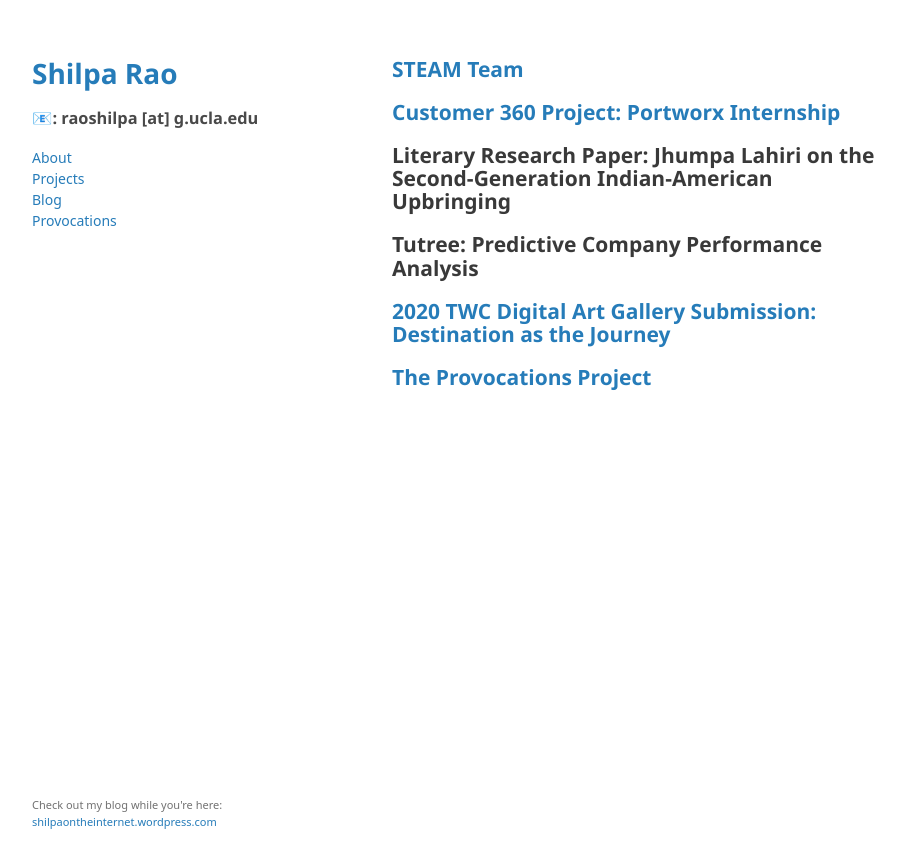
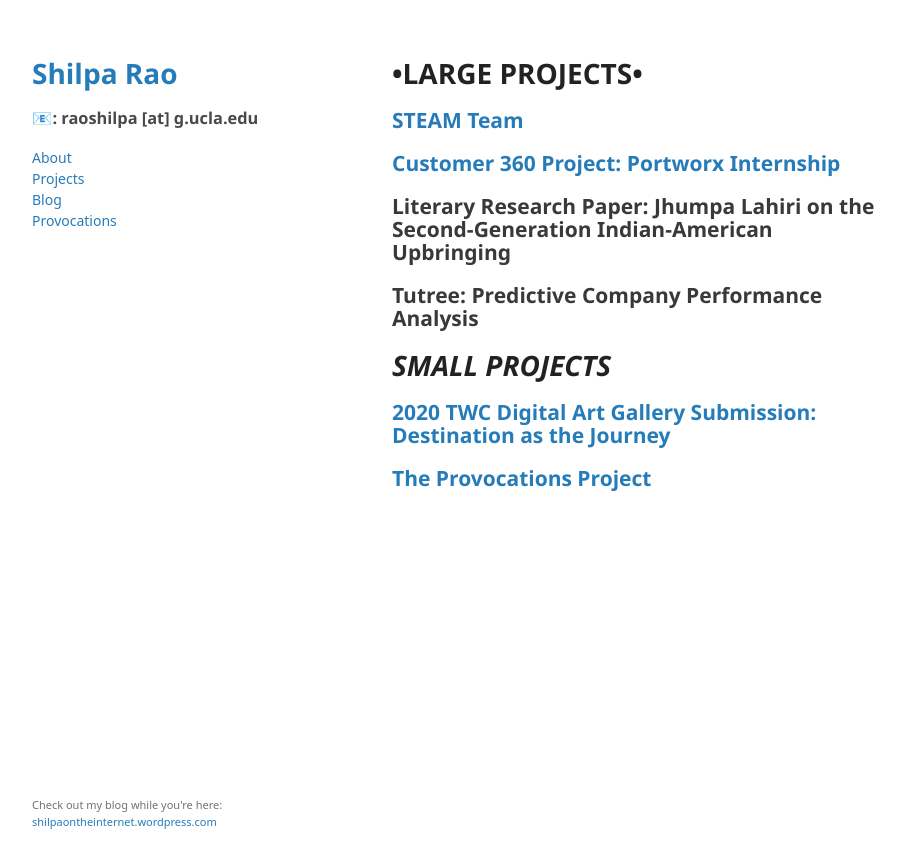
Before and after one commit to shxlpa/raoshilpa.github.io, a Jekyll site: the page built from projects.md, in a window 1280 px wide. Shown: the top 868 px of the page, without its empty margins (178-1083 px from the left). Built offline with Jekyll 4.4.1, drawn with Linux system fonts in a browser that asks for light colours; some web fonts are replaced; our own code applies the rules of GitHub Pages for plain Markdown files; a script that is not in the unit is left out.

Commit message:
projects

```diff
--- a/projects.md
+++ b/projects.md
@@ -4,6 +4,7 @@ layout: default
 title: Projects
 permalink: /projects/
 --- -->
+# •LARGE PROJECTS•
 
 ## [STEAM Team](steamteam)
 
@@ -13,6 +14,9 @@ permalink: /projects/
 
 ## Tutree: Predictive Company Performance Analysis
 
+
+# *SMALL PROJECTS*
+
 ## [2020 TWC Digital Art Gallery Submission: Destination as the Journey](https://www.twcdigitalartgallery.com/gallery/shilpa)
 
 ## [The Provocations Project](provocationsproject)
```
